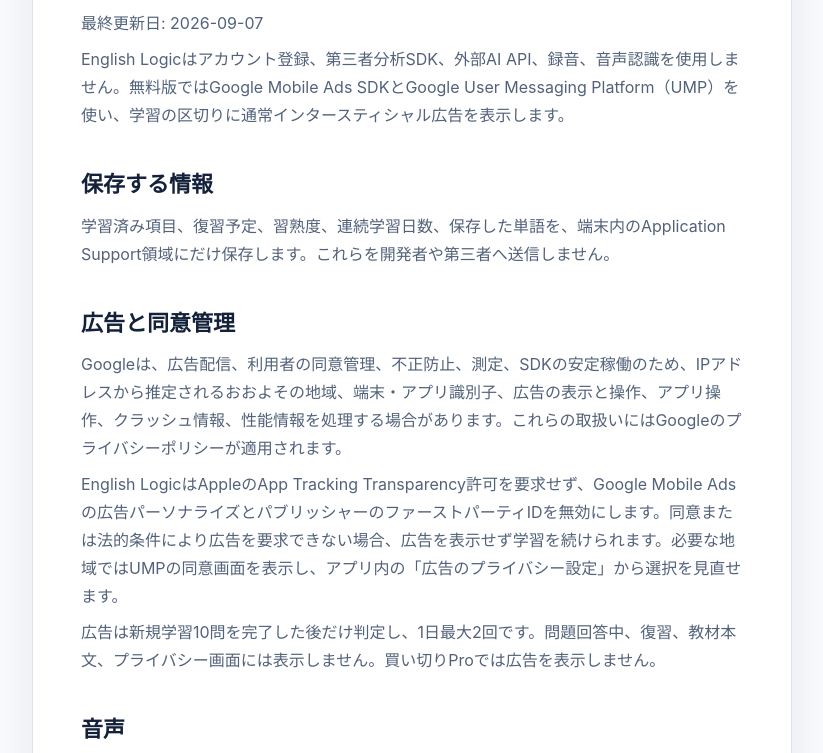
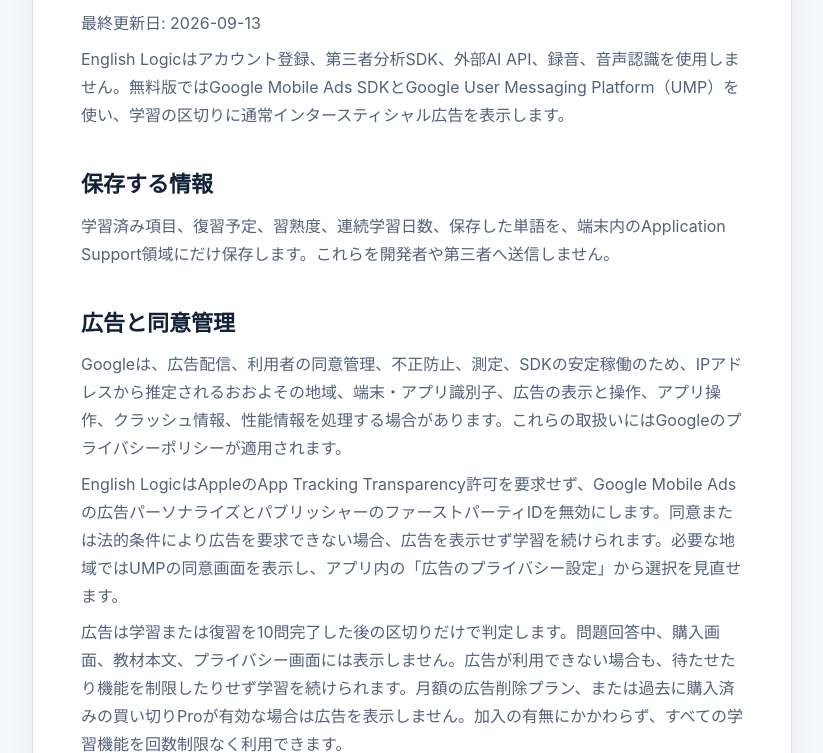
Before and after one commit to Amyloid2020/english-logic-support, a plain HTML site: page privacy/index.html in a window 1280 px wide. Shown: the part 199-952 px from the top of the page, without its empty margins (228-1051 px from the left). Drawn offline with Linux system fonts and the light colour scheme.

Commit message:
Update privacy policy for unlimited free learning

```diff
--- a/privacy/index.html
+++ b/privacy/index.html
@@ -10,14 +10,14 @@
 </head>
 <body>
   <header><a class="brand" href="../"><img src="../app-icon.png" alt="" width="48" height="48"><span>English Logic</span></a></header>
-  <main><h1>プライバシーポリシー</h1><p>最終更新日: 2026-09-07</p>
+  <main><h1>プライバシーポリシー</h1><p>最終更新日: 2026-09-13</p>
 <p>English Logicはアカウント登録、第三者分析SDK、外部AI API、録音、音声認識を使用しません。無料版ではGoogle Mobile Ads SDKとGoogle User Messaging Platform（UMP）を使い、学習の区切りに通常インタースティシャル広告を表示します。</p>
 <h2>保存する情報</h2>
 <p>学習済み項目、復習予定、習熟度、連続学習日数、保存した単語を、端末内のApplication Support領域にだけ保存します。これらを開発者や第三者へ送信しません。</p>
 <h2>広告と同意管理</h2>
 <p>Googleは、広告配信、利用者の同意管理、不正防止、測定、SDKの安定稼働のため、IPアドレスから推定されるおおよその地域、端末・アプリ識別子、広告の表示と操作、アプリ操作、クラッシュ情報、性能情報を処理する場合があります。これらの取扱いにはGoogleのプライバシーポリシーが適用されます。</p>
 <p>English LogicはAppleのApp Tracking Transparency許可を要求せず、Google Mobile Adsの広告パーソナライズとパブリッシャーのファーストパーティIDを無効にします。同意または法的条件により広告を要求できない場合、広告を表示せず学習を続けられます。必要な地域ではUMPの同意画面を表示し、アプリ内の「広告のプライバシー設定」から選択を見直せます。</p>
-<p>広告は新規学習10問を完了した後だけ判定し、1日最大2回です。問題回答中、復習、教材本文、プライバシー画面には表示しません。買い切りProでは広告を表示しません。</p>
+<p>広告は学習または復習を10問完了した後の区切りだけで判定します。問題回答中、購入画面、教材本文、プライバシー画面には表示しません。広告が利用できない場合も、待たせたり機能を制限したりせず学習を続けられます。月額の広告削除プラン、または過去に購入済みの買い切りProが有効な場合は広告を表示しません。加入の有無にかかわらず、すべての学習機能を回数制限なく利用できます。</p>
 <h2>音声</h2>
 <p>発音はAppleの端末内音声合成を使用します。マイクを使わず、学習者の音声を録音・保存・送信しません。</p>
 <h2>教材リンク</h2>
```
Also changed, not shown: manifest.json.
